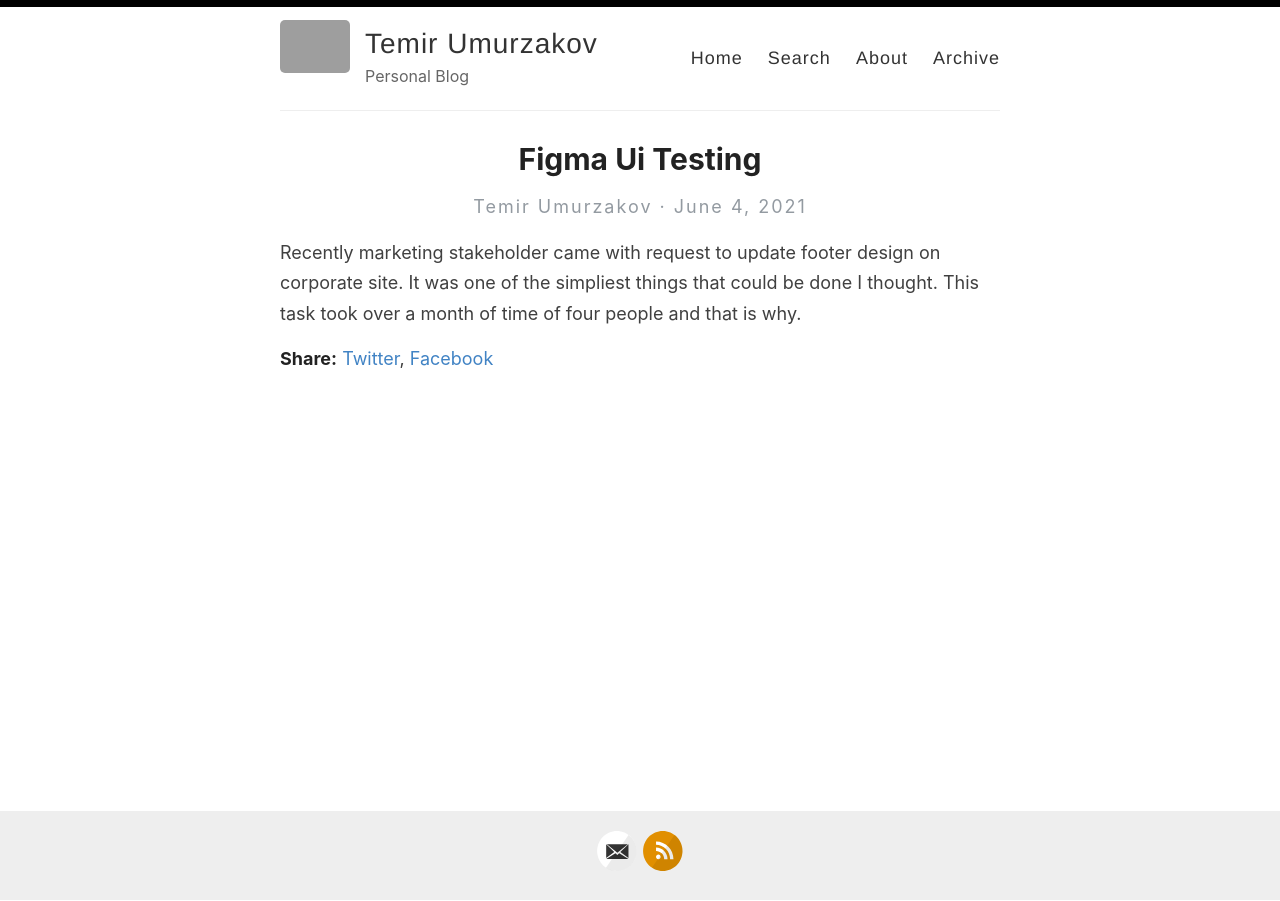
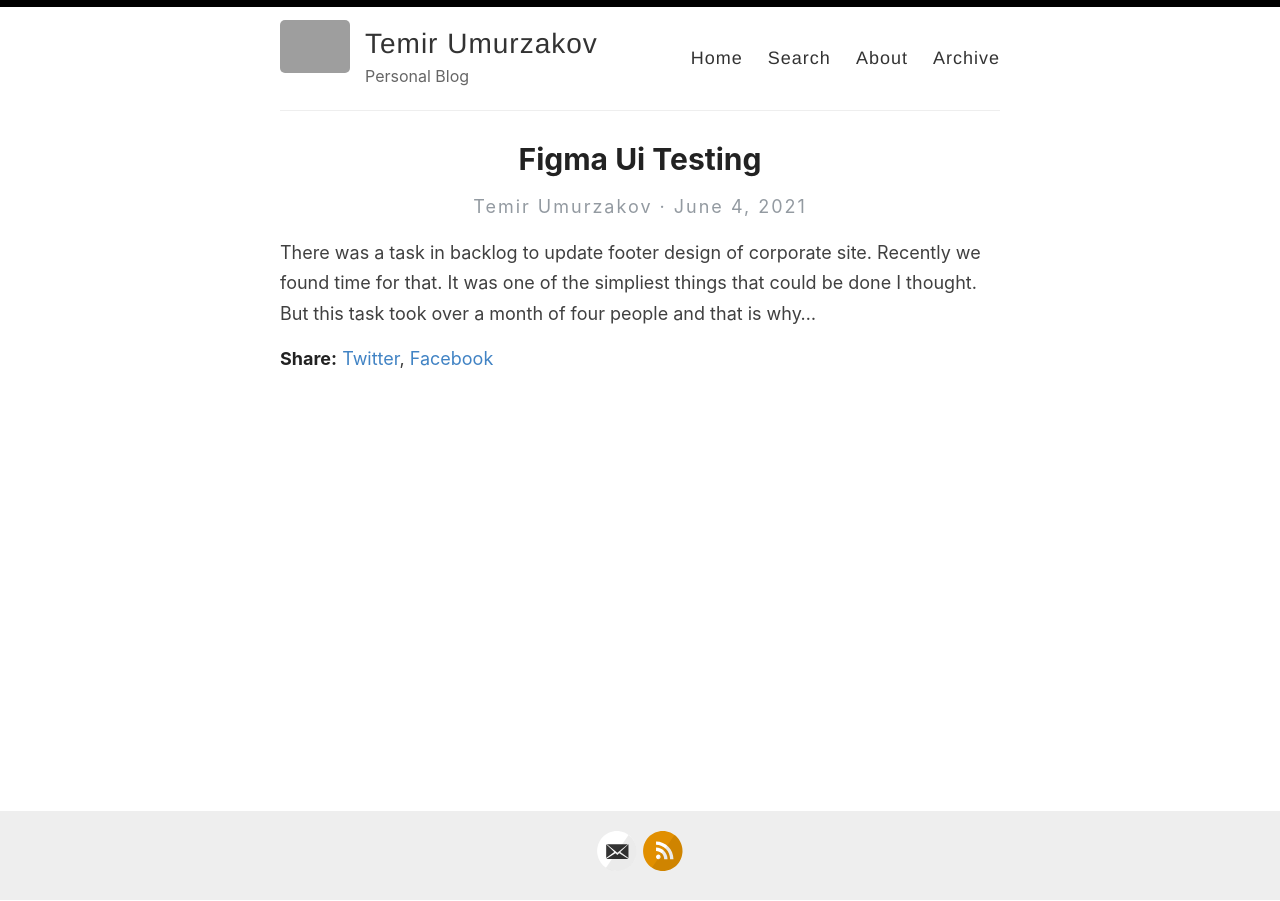
Before and after one commit to tumurzakov/tumurzakov.github.io, a Jekyll site: the page built from _posts/2021-06-04-figma-ui-testing.md, in a window 1280 px wide. Built offline with Jekyll 4.4.1, drawn with Linux system fonts in a browser that asks for light colours; our own code applies the rules of GitHub Pages for plain Markdown files; grey boxes are pictures that could not be loaded.

Commit message:
Update 2021-06-04-figma-ui-testing.md

```diff
--- a/_posts/2021-06-04-figma-ui-testing.md
+++ b/_posts/2021-06-04-figma-ui-testing.md
@@ -1 +1 @@
-Recently marketing stakeholder came with request to update footer design on corporate site. It was one of the simpliest things that could be done I thought. This task took over a month of time of four people and that is why.
+There was a task in backlog to update footer design of corporate site. Recently we found time for that. It was one of the simpliest things that could be done I thought. But this task took over a month of four people and that is why...
```
